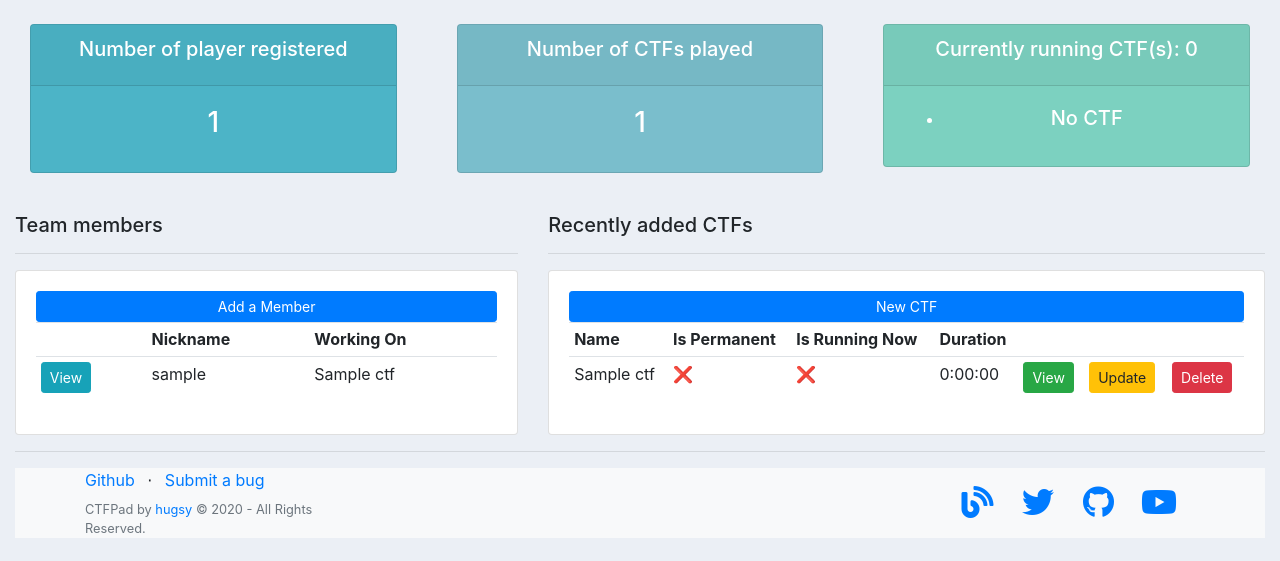
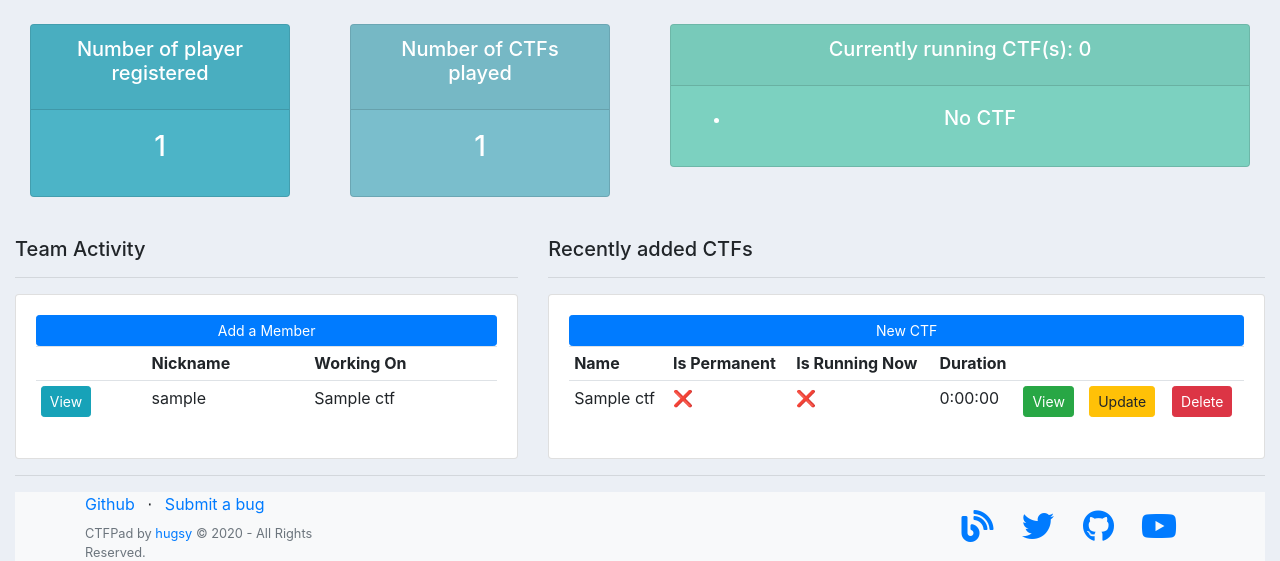
Before and after one commit to hugsy/ctfhub, a Django app: page /dashboard/ in a window 1280 px wide. Shown: the part 56-617 px from the top of the page. Run offline with Django 3.2, Linux system fonts and the light colour scheme; a user stored in the database is signed in; tables that the repository leaves empty hold one stand-in row (values such as "Sample post"); some libraries are stand-ins or nearby versions.

Commit message:
[fix] member.selected_ctf must be protected on delete

```diff
--- a/ctfpad/models.py
+++ b/ctfpad/models.py
@@ -172,7 +172,7 @@ class Member(TimeStampedModel):
     twitter_url = models.URLField(blank=True)
     github_url = models.URLField(blank=True)
     blog_url = models.URLField(blank=True)
-    selected_ctf = models.ForeignKey(Ctf, on_delete=models.DO_NOTHING, null=True, blank=True)
+    selected_ctf = models.ForeignKey(Ctf, on_delete=models.PROTECT, null=True, blank=True)
 
     @property
     def username(self):
--- a/ctfpad/templates/ctfpad/dashboard/dashboard.html
+++ b/ctfpad/templates/ctfpad/dashboard/dashboard.html
@@ -30,7 +30,7 @@
 
 <div class="row">
 	<div class="col-md-5">
-		<h5>Team members</h5>
+		<h5>Team Activity</h5>
 		<hr>
 		<div class="card card-body">
 			<a class="btn btn-primary  btn-sm btn-block" href="{% url 'ctfpad:users-register' %}">Add a Member</a>
@@ -42,11 +42,13 @@
 				</tr>
 
 				{% for member in members %}
+					{% if member.selected_ctf %}
 					<tr>
 						<td><a class="btn btn-sm btn-info" href="{% url 'ctfpad:users-detail' member.id %}">View</a></td>
 						<td>{{member.username}}</td>
-						<td>{% if member.selected_ctf %}{{member.selected_ctf}}{% endif %}</td>
+						<td>{{member.selected_ctf}}</td>
 					</tr>
+					{% endif %}
 				{% endfor %}
 			</table>
 		</div>
--- a/ctfpad/templates/ctfpad/dashboard/status.html
+++ b/ctfpad/templates/ctfpad/dashboard/status.html
@@ -1,7 +1,7 @@
 <br>
 
 <div class="row">
-	<div class="col">
+	<div class="col-md-3">
 		<div class="col-md">
 			<div class="card text-center text-white  mb-3" id="total-player-registered">
 			  	<div class="card-header">
@@ -14,7 +14,7 @@
 		</div>
 	</div>
 
-	<div class="col">
+	<div class="col-md-3">
 		<div class="col-md">
 			<div class="card text-center text-white  mb-3" id="total-ctf-played">
 			  	<div class="card-header">
```
